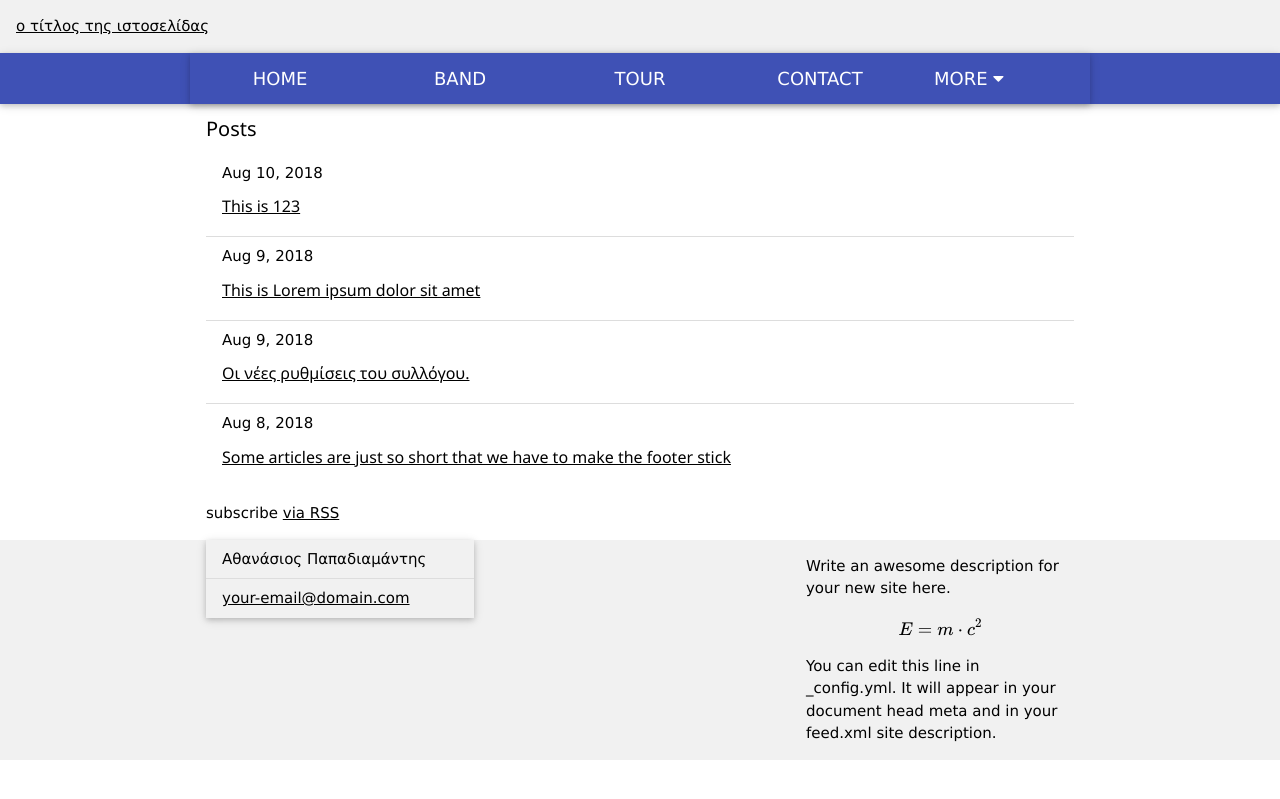
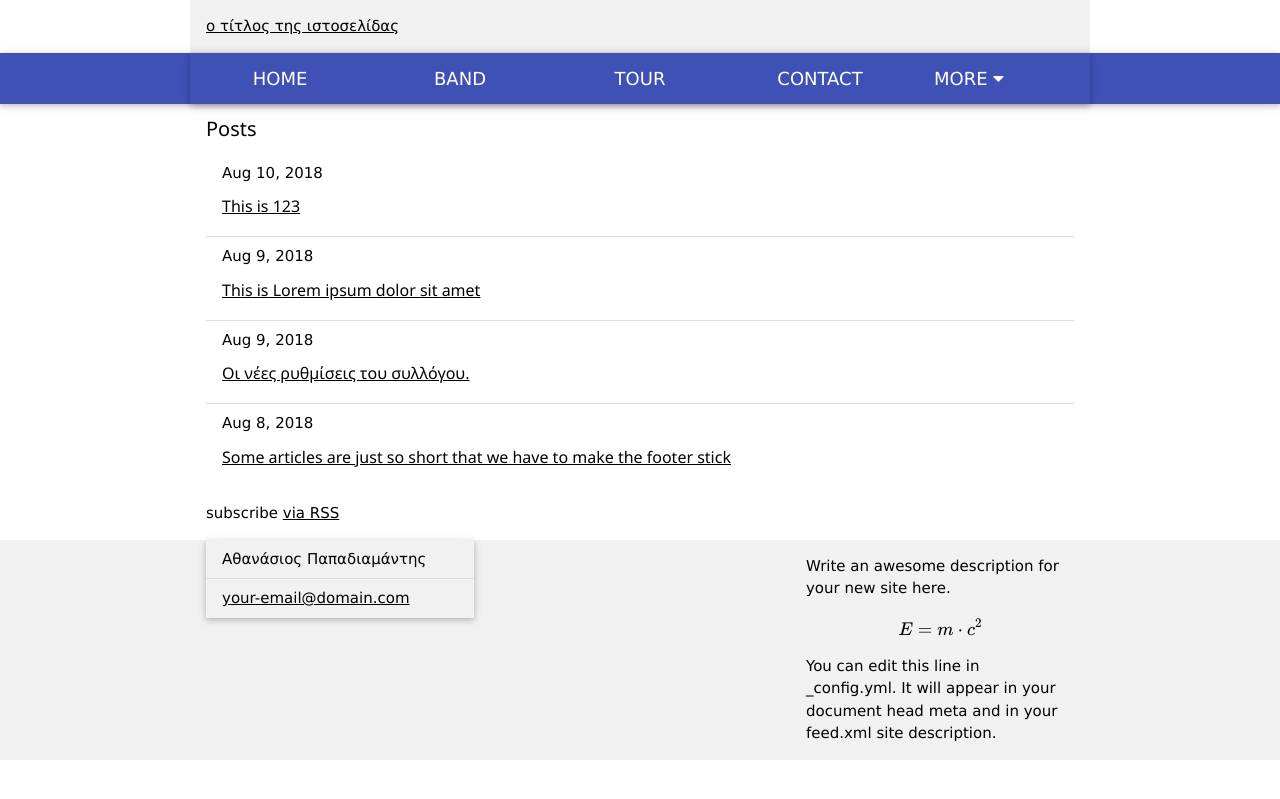
Before and after one commit to mrubyz/test, a Jekyll site: the page built from index.md, in a window 1280 px wide. Shown: the top 799 px of the page. Built offline with Jekyll 4.4.1, drawn with Linux system fonts in a browser that asks for light colours; formulas are drawn with MathJax 3.

Commit message:
Update header.html

```diff
--- a/_includes/header.html
+++ b/_includes/header.html
@@ -1,3 +1,3 @@
-<div class="w3-container w3-light-grey">
+<div class="w3-container w3-light-grey navmaxwidth">
   <p><a class="site-title" rel="author" href="{{ "/" | relative_url }}">{{ site.title | escape }}</a></p>
 </div>
```
